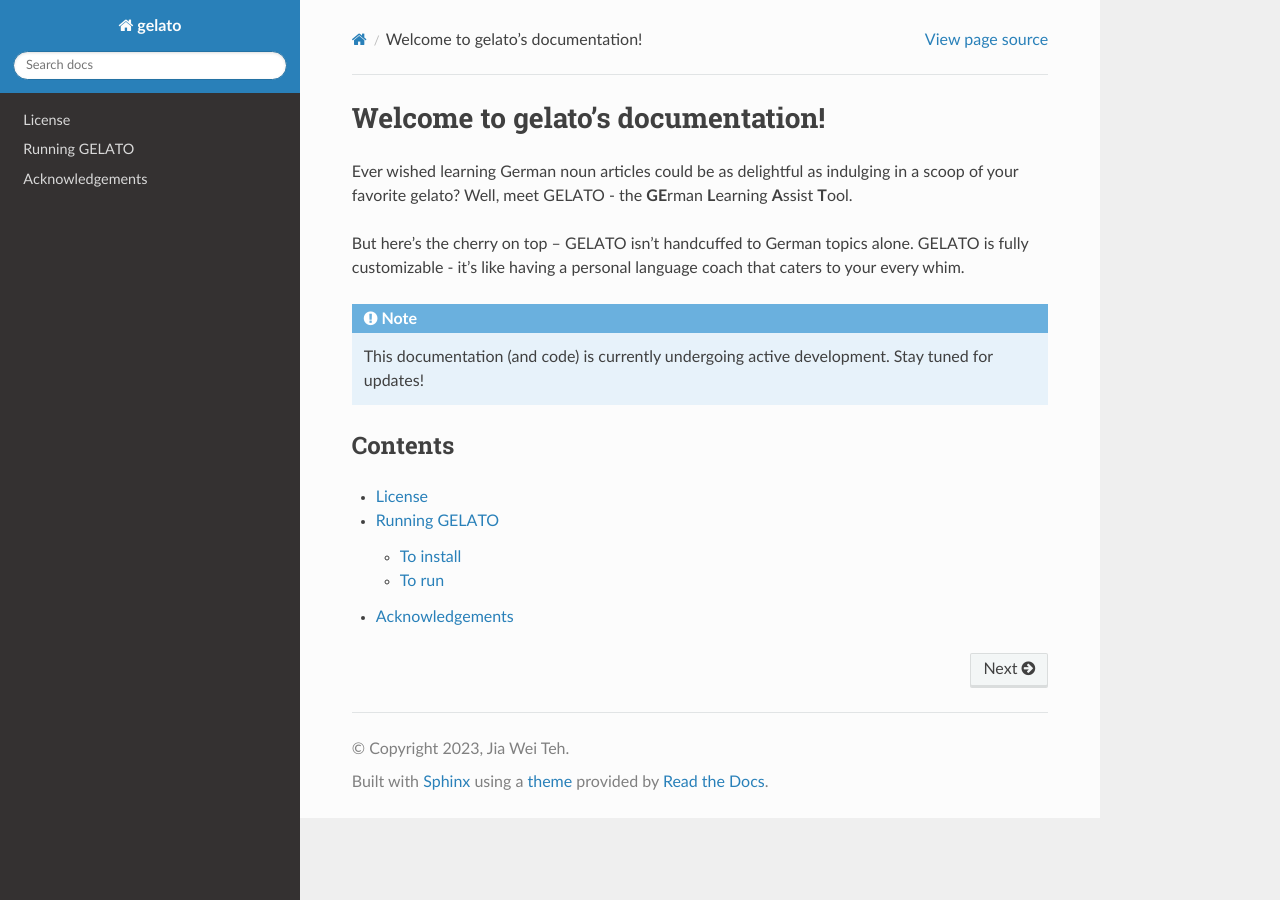
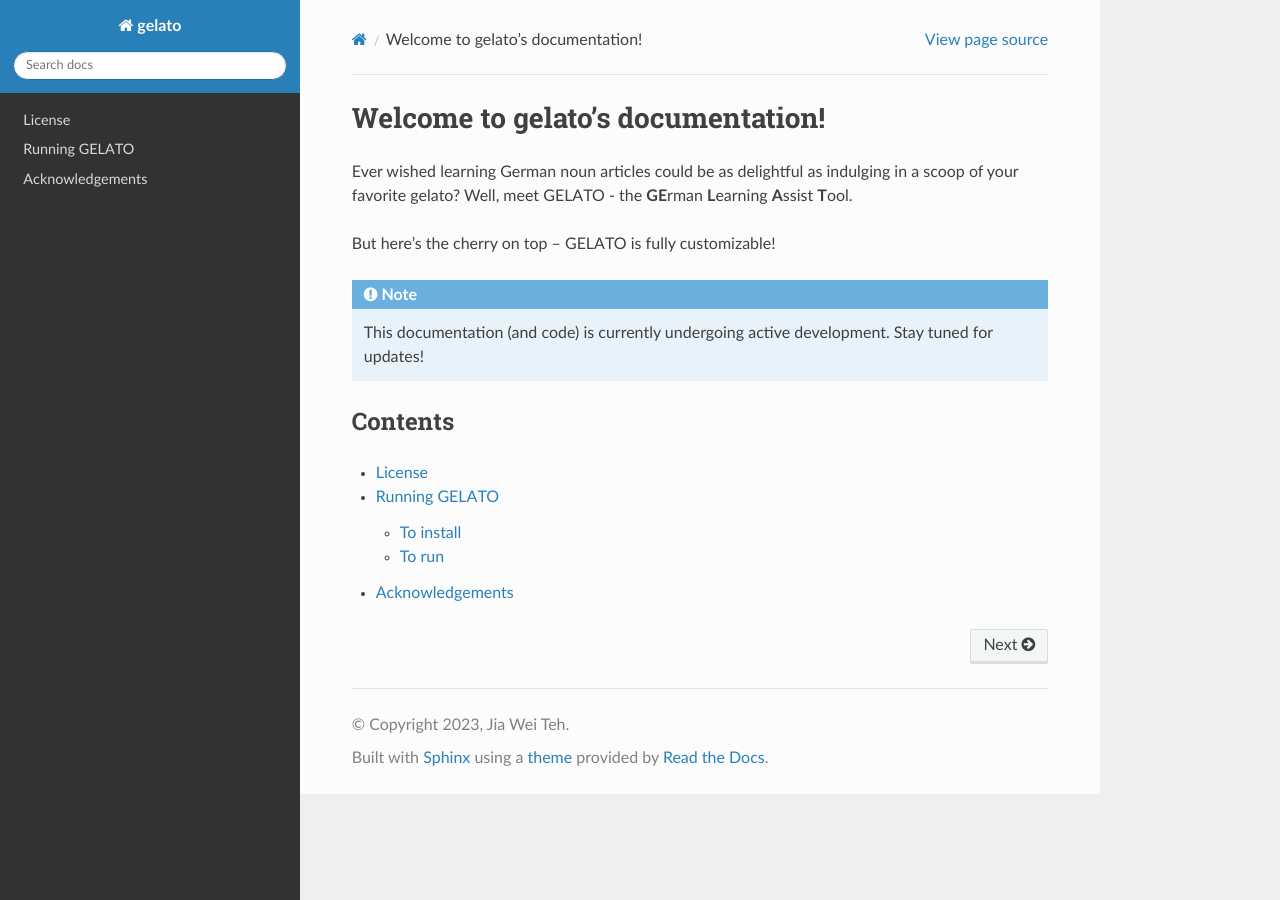
Before and after one commit to JiaWeiTeh/gelato, a Sphinx documentation site: the page built from docs/index.rst, in a window 1280 px wide. Built offline with Sphinx 7.4.7 and the Read the Docs theme 2.0.0, drawn with Linux system fonts in a browser that asks for light colours.

Commit message:
updated first page of the documentation.

```diff
--- a/docs/conf.py
+++ b/docs/conf.py
@@ -14,7 +14,9 @@ release = '1.2'
 # -- General configuration ---------------------------------------------------
 # https://www.sphinx-doc.org/en/master/usage/configuration.html#general-configuration
 
-extensions = []
+extensions = ['sphinxemoji.sphinxemoji',
+              'sphinx_copybutton',
+              ]
 
 templates_path = ['_templates']
 exclude_patterns = ['_build', 'Thumbs.db', '.DS_Store']
--- a/docs/index.rst
+++ b/docs/index.rst
@@ -6,8 +6,7 @@ Welcome to gelato's documentation!
 Ever wished learning German noun articles could be as delightful as indulging in a scoop of your favorite gelato? Well, meet
 GELATO - the \ **GE**\rman \ **L**\earning \ **A**\ssist \ **T**\ool.
 
-But here's the cherry on top – GELATO isn't handcuffed to German topics alone. GELATO is fully customizable -
-it's like having a personal language coach that caters to your every whim.
+But here's the cherry on top – GELATO is fully customizable!
 
 .. note::
 
--- a/docs/requirements.txt
+++ b/docs/requirements.txt
@@ -3,3 +3,4 @@ sphinx>=7.1,<7.2
 sphinx_rtd_theme==2.0.0
 readthedocs-sphinx-search==0.1.1
 sphinx_copybutton
+sphinxemoji.sphinxemoji
```
